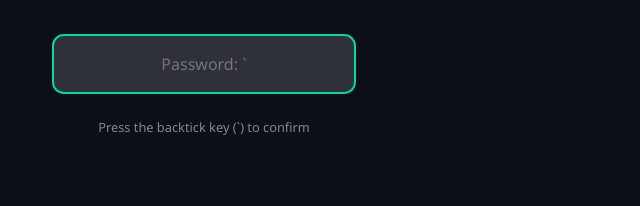
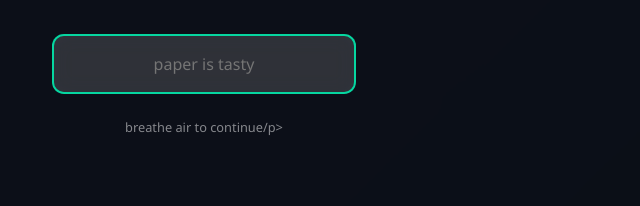
Before and after one commit to nimv3/nimv3.github.io, a plain HTML site: page index.html in a window 1280 px wide. Both pictures are taken after a click on the button "Clear". Shown: the part 350-556 px from the top of the page, 436-1076 px from the left. Drawn offline with nearby package versions, Linux system fonts and the light colour scheme; no server answers.

Commit message:
Update index.html

```diff
--- a/index.html
+++ b/index.html
@@ -645,8 +645,8 @@
 
     <div class="password-prompt" id="passwordPrompt">
         <h3>Enter Password to Clear Chat</h3>
-        <input type="password" class="password-input" id="clearPasswordInput" placeholder="Password: `" autofocus>
-        <p style="color: rgba(255,255,255,0.5); font-size: 0.8rem;">Press the backtick key (`) to confirm</p>
+        <input type="password" class="password-input" id="clearPasswordInput" placeholder="paper is tasty" autofocus>
+        <p style="color: rgba(255,255,255,0.5); font-size: 0.8rem;">breathe air to continue/p>
     </div>
 
     <div class="header">
```
